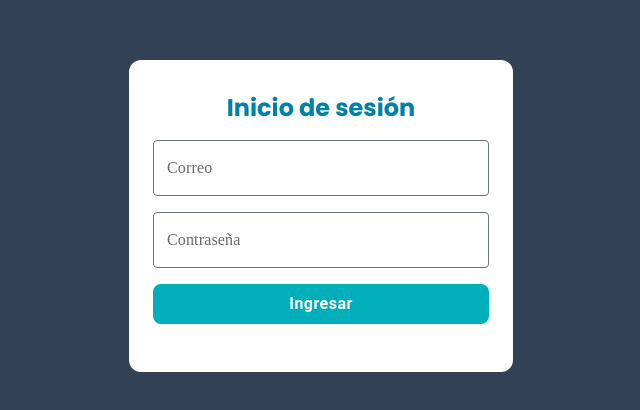
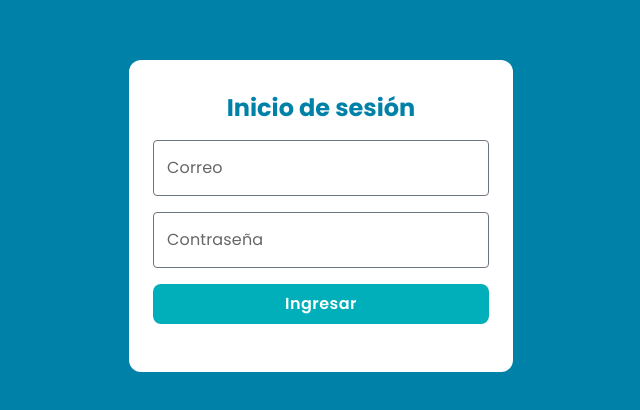
Before and after one commit to RestaurantesApp/restaurantes-panel, a React (Create React App) app: page /users#/login in a window 1280 px wide. Shown: the part 184-594 px from the top of the page, without its empty margins (319-959 px from the left). Built offline with nearby package versions, Linux system fonts and the light colour scheme.

Commit message:
:lipstick: Adding TailwindCSS settings and fixing component styles.

```diff
--- a/src/components/molecules/TablePagination.jsx
+++ b/src/components/molecules/TablePagination.jsx
@@ -48,11 +48,11 @@ export const TablePagination = ({
         <div
           key={index}
           className={`flex justify-center items-center mx-1 w-6 h-6 cursor-pointer rounded-md ${
-            pageIndex === page ? 'text-white bg-general' : 'color-general'
+            pageIndex === page ? 'text-white bg-general' : 'text-general'
           }`}
           onClick={() => page !== '...' && gotoPage(page)}
         >
-          <span className="text-center fontPRegular text-sm">
+          <span className="text-center font-normal text-sm">
             {page !== '...' ? page + 1 : page}
           </span>
         </div>
--- a/src/components/organisms/DialogUserAdd.jsx
+++ b/src/components/organisms/DialogUserAdd.jsx
@@ -133,14 +133,13 @@ export const DialogUserAdd = ({
           setOpen={setShowAlert}
           severity={alert.severity}
         />
-        <div className="flex flex-col relative">
+        <div className="flex flex-col gap-4 relative mt-4">
           <TextInputCustom
             name="Nombre"
             value={name}
             setValue={setName}
             onBlur={() => enabledValid && handleValidForm()}
             onEnter={handleAccept}
-            className="mt-2"
             maxLength={50}
             required
             typesValidation={typesValidation.onlyLettersExtend}
@@ -152,7 +151,6 @@ export const DialogUserAdd = ({
             setValue={setEmail}
             onBlur={() => enabledValid && handleValidForm()}
             onEnter={handleAccept}
-            className="mt-2"
             maxLength={30}
             required
             msgError={messages.email}
@@ -163,7 +161,6 @@ export const DialogUserAdd = ({
             setValue={setPassword}
             onBlur={() => enabledValid && handleValidForm()}
             onEnter={handleAccept}
-            className="mt-2"
             type="password"
             maxLength={25}
             required
@@ -175,7 +172,6 @@ export const DialogUserAdd = ({
             setValue={setConfirmPassword}
             onBlur={() => enabledValid && handleValidForm()}
             onEnter={handleAccept}
-            className="mt-2"
             type="password"
             maxLength={25}
             required
@@ -186,7 +182,6 @@ export const DialogUserAdd = ({
             options={auth.roles}
             value={role}
             setValue={setRole}
-            className="mt-2"
           />
           {loader && <Loader mode="modal" />}
         </div>
--- a/src/components/organisms/DialogUserDelete.jsx
+++ b/src/components/organisms/DialogUserDelete.jsx
@@ -102,12 +102,12 @@ export const DialogUserDelete = ({
         <div className="flex flex-col relative items-center mt-4">
           <TextCustom
             text="¿Esta seguro que desea eliminar este Usuario?"
-            className="fontPRegular"
+            className="font-normal"
           />
-          <TextCustom text={name} className="fontPMedium" />
+          <TextCustom text={name} className="font-medium" />
           <TextCustom
             text="No lo podrá recuperar"
-            className="fontPRegular my-3 color-red"
+            className="font-normal my-3 text-danger"
           />
           {loader && <Loader mode="modal" />}
         </div>
--- a/src/components/organisms/DialogUserEdit.jsx
+++ b/src/components/organisms/DialogUserEdit.jsx
@@ -159,14 +159,13 @@ export const DialogUserEdit = ({
           setOpen={setShowAlert}
           severity={alert.severity}
         />
-        <div className="flex flex-col relative">
+        <div className="flex flex-col gap-4 relative mt-4">
           <TextInputCustom
             name="Nombre"
             value={name}
             setValue={setName}
             onBlur={() => enabledValid && handleValidForm()}
             onEnter={handleAccept}
-            className="mt-2"
             maxLength={50}
             required
             typesValidation={typesValidation.onlyLettersExtend}
@@ -178,7 +177,6 @@ export const DialogUserEdit = ({
             setValue={setEmail}
             onBlur={() => enabledValid && handleValidForm()}
             onEnter={handleAccept}
-            className="mt-2"
             maxLength={30}
             required
             msgError={messages.email}
@@ -189,7 +187,6 @@ export const DialogUserEdit = ({
             setValue={setPassword}
             onBlur={() => enabledValid && handleValidForm()}
             onEnter={handleAccept}
-            className="mt-2"
             type="password"
             maxLength={25}
             msgError={messages.password}
@@ -200,7 +197,6 @@ export const DialogUserEdit = ({
             setValue={setConfirmPassword}
             onBlur={() => enabledValid && handleValidForm()}
             onEnter={handleAccept}
-            className="mt-2"
             type="password"
             maxLength={25}
             msgError={messages.confirmPassword}
@@ -210,7 +206,6 @@ export const DialogUserEdit = ({
             options={auth.roles}
             value={role}
             setValue={setRole}
-            className="mt-2"
           />
           {loader && <Loader mode="modal" />}
         </div>
--- a/src/components/pages/Login.jsx
+++ b/src/components/pages/Login.jsx
@@ -86,13 +86,12 @@ export const Login = () => {
   };
 
   return (
-    <div className="w-screen h-screen flex justify-center items-center bg-slate-700">
+    <div className="w-screen min-h-screen flex justify-center items-center bg-general p-8">
       <div className="flex flex-col w-96 px-6 py-8 rounded-xl bg-white">
         <TextCustom
           text="Inicio de sesión"
-          className="self-center text-2xl fontPBold color-general rounded-lg"
+          className="self-center text-2xl font-bold text-general rounded-lg"
         />
-        <div className="flex flex-col my-4 relative">
         <AlertCustom
           title={alert.title}
           description={alert.description}
@@ -100,6 +99,7 @@ export const Login = () => {
           setOpen={setShowAlert}
           severity={alert.severity}
         />
+        <div className="flex flex-col my-4 relative">
           <div className="flex flex-col gap-4 rounded-xl relative">
             <TextInputCustom
               name="Correo"
--- a/src/components/routes/AppRouter.jsx
+++ b/src/components/routes/AppRouter.jsx
@@ -6,10 +6,6 @@ import {
   Navigate,
 } from 'react-router-dom';
 import { Login, Error404 } from '../pages';
-
-// Styles
-import '../styles/fonts.css';
-import '../styles/colors.css';
 
 import { DashboardRouter, PrivateRoute, PublicRoute } from './';
 
--- a/src/components/styles/colors.css
+++ /dev/null
@@ -1,119 +0,0 @@
-.color-general {
-  color: #0081a7;
-}
-
-.color-primary {
-  color: #00afb9;
-}
-
-.color-secondary {
-  color: #f07167;
-}
-
-.color-optional {
-  color: #fed9b7;
-}
-
-.color-neutral {
-  color: #fdfcdc;
-}
-
-.color-gray {
-  color: #6c757d;
-}
-
-.color-ligth-gray {
-  color: #bebebe;
-}
-
-.color-green {
-  color: #22bb33;
-}
-
-.color-red {
-  color: #f32013;
-}
-
-.color-orange {
-  color: #ffcc00;
-}
-
-.bg-general {
-  background-color: #0081a7;
-}
-
-.bg-primary {
-  background-color: #00afb9;
-}
-
-.bg-secondary {
-  background-color: #f07167;
-}
-
-.bg-optional {
-  background-color: #fed9b7;
-}
-
-.bg-neutral {
-  background-color: #fdfcdc;
-}
-
-.bg-gray {
-  background-color: #6c757d;
-}
-
-.bg-ligth-gray {
-  background-color: #bebebe;
-}
-
-.bg-green {
-  background-color: #22bb33;
-}
-
-.bg-red {
-  background-color: #f32013;
-}
-
-.bg-orange {
-  background-color: #ffcc00;
-}
-
-.fill-general {
-  fill: #0081a7;
-}
-
-.fill-primary {
-  fill: #00afb9;
-}
-
-.fill-secondary {
-  fill: #f07167;
-}
-
-.fill-optional {
-  fill: #fed9b7;
-}
-
-.fill-neutral {
-  fill: #fdfcdc;
-}
-
-.fill-gray {
-  fill: #6c757d;
-}
-
-.fill-ligth-gray {
-  fill: #bebebe;
-}
-
-.fill-green {
-  fill: #22bb33;
-}
-
-.fill-red {
-  fill: #f32013;
-}
-
-.fill-orange {
-  fill: #ffcc00;
-}
--- a/src/components/styles/fonts.css
+++ b/src/components/styles/fonts.css
@@ -6,7 +6,7 @@
   font-family: 'Poppins-Medium' !important;
 }
 
-.fontPRegular {
+.font-normal {
   font-family: 'Poppins-Regular' !important;
 }
 
--- a/src/components/templates/TableCustom.jsx
+++ b/src/components/templates/TableCustom.jsx
@@ -86,7 +86,7 @@ const Component = ({
         </div>
       )}
       <table
-        className="w-full fontPRegular border-collapse"
+        className="w-full font-normal border-collapse"
         {...getTableProps()}
       >
         <thead>
--- a/src/index.css
+++ b/src/index.css
@@ -2,33 +2,58 @@
 @tailwind components;
 @tailwind utilities;
 
+@layer base {
   @font-face {
-  font-family: Poppins-Regular;
+    font-family: Poppins;
+    font-weight: 300;
+    src: url(./assets/fonts/Poppins-Light.ttf);
+  }
+  @font-face {
+    font-family: Poppins;
+    font-weight: 400;
     src: url(./assets/fonts/Poppins-Regular.ttf);
   }
   @font-face {
-  font-family: Poppins-Medium;
+    font-family: Poppins;
+    font-weight: 500;
     src: url(./assets/fonts/Poppins-Medium.ttf);
   }
   @font-face {
-  font-family: Poppins-Bold;
+    font-family: Poppins;
+    font-weight: 600;
+    src: url(./assets/fonts/Poppins-SemiBold.ttf);
+  }
+  @font-face {
+    font-family: Poppins;
+    font-weight: 700;
     src: url(./assets/fonts/Poppins-Bold.ttf);
   }
-@font-face {
-  font-family: Poppins-SemiBold;
-  src: url(./assets/fonts/Poppins-SemiBold.ttf);
 }
 
 body {
+  padding: 0;
   margin: 0;
-  font-family: -apple-system, BlinkMacSystemFont, 'Segoe UI', 'Roboto', 'Oxygen',
-    'Ubuntu', 'Cantarell', 'Fira Sans', 'Droid Sans', 'Helvetica Neue',
-    sans-serif;
-  -webkit-font-smoothing: antialiased;
-  -moz-osx-font-smoothing: grayscale;
 }
-
-code {
-  font-family: source-code-pro, Menlo, Monaco, Consolas, 'Courier New',
-    monospace;
+body::-webkit-scrollbar {
+  width: 8px;
+  height: 8px;
 }
+body::-webkit-scrollbar-thumb {
+  background: #0081a7;
+  border-radius: 4px;
+}
+body::-webkit-scrollbar-thumb:hover {
+  background: #0090bc;
+  box-shadow: 0 0 2px 1px rgba(0, 0, 0, 0.2);
+}
+body::-webkit-scrollbar-thumb:active {
+  background-color: #00afb9;
+}
+body::-webkit-scrollbar-track {
+  background: #e1e1e1;
+  border-radius: 4px;
+}
+body::-webkit-scrollbar-track:hover,
+body::-webkit-scrollbar-track:active {
+  background: #cdcdcd;
+}
--- a/tailwind.config.js
+++ b/tailwind.config.js
@@ -3,7 +3,35 @@ module.exports = {
   content: ['./src/**/*.{js,jsx,ts,tsx}'],
   important: true,
   theme: {
-    extend: {},
+    screens: {
+      xxs: '375px',
+      xs: '475px',
+      sm: '540px',
+      md: '768px',
+      lg: '1024px',
+      xl: '1280px',
+      '2xl': '1440px',
+    },
+    extend: {
+      zIndex: {
+        1000: '1000',
+      },
+      fontFamily: {
+        poppins: ['Poppins', 'sans-seri'],
+      },
+      colors: {
+        general: '#0081A7',
+        primary: '#00AFB9',
+        secondary: '#F07167',
+        optional: '#FED9B7',
+        silver: '#bebebe',
+        'dark-gray': '#6C757D',
+        'ligth-gray': '#CDCDCD',
+        success: '#22bb33',
+        danger: '#F32013',
+        warning: '#ffcc00',
+      },
+    },
   },
   plugins: [],
 };
```
Also changed, not shown: src/assets/fonts/Poppins-Light.ttf (added). Lines whose indentation alone changed are shown as unchanged.
